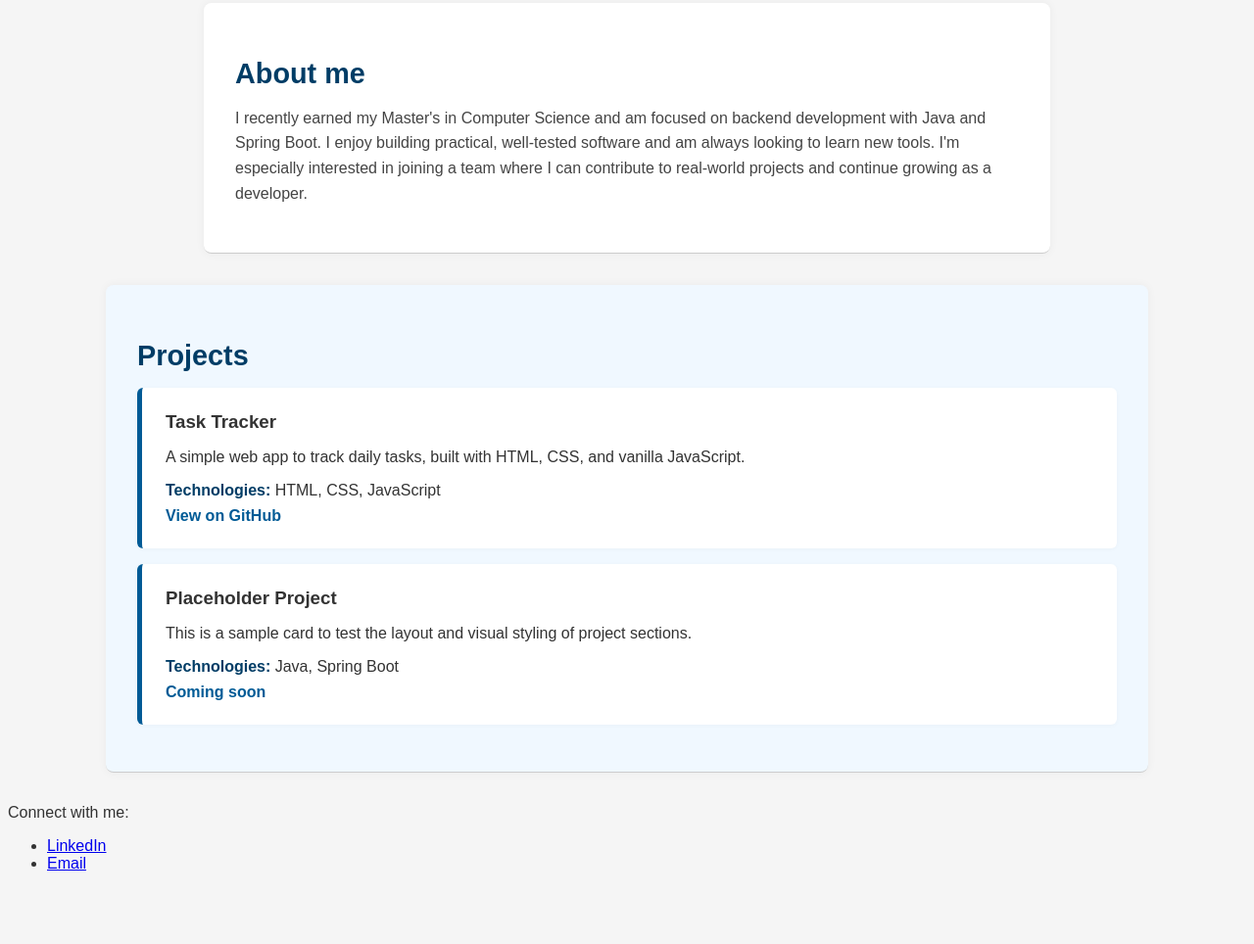
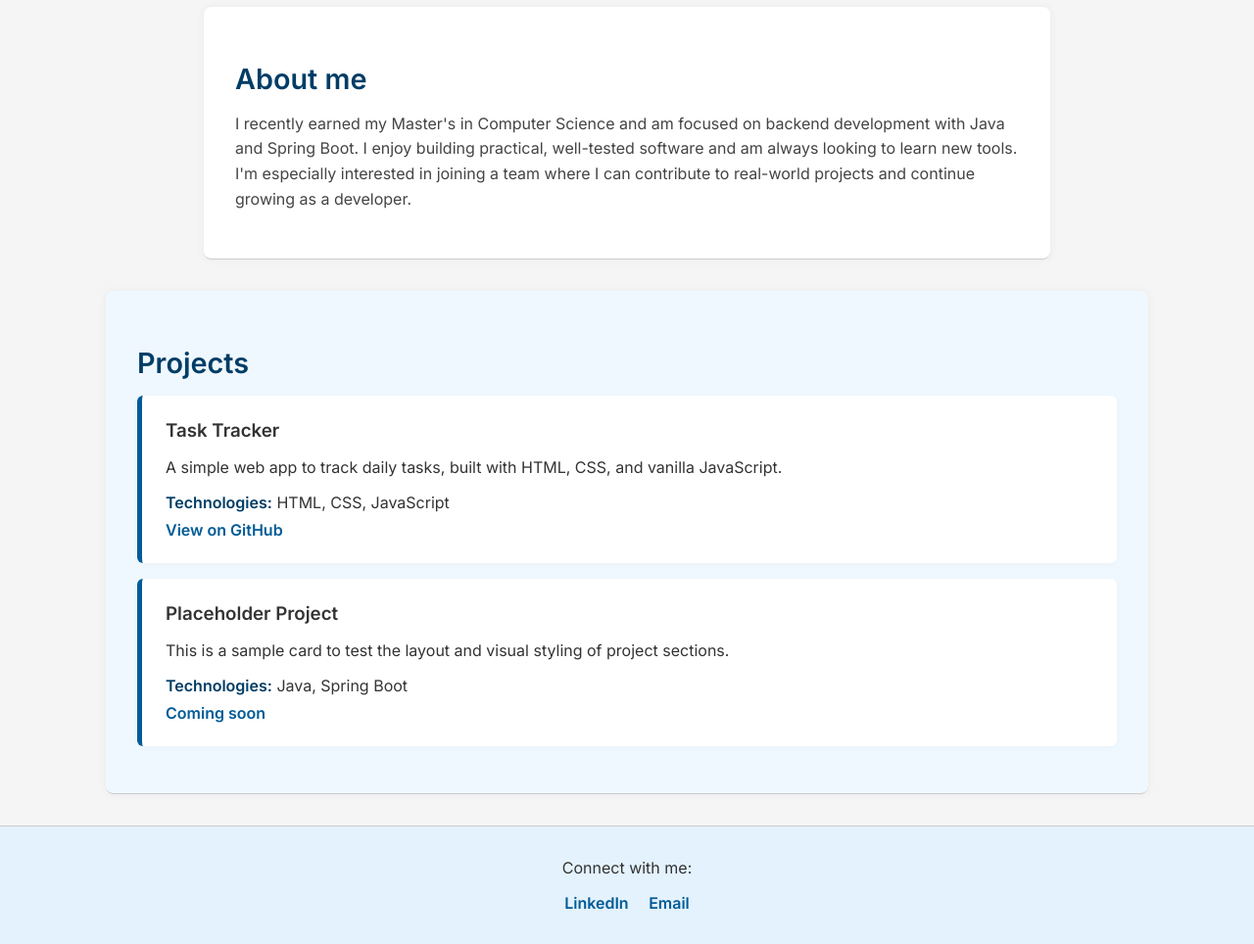
Before and after one commit to arturosalazar/portfolio-site, a plain HTML site: page index.html in a window 1280 px wide. Shown: the part 460-1424 px from the top of the page at 98% size. Before the commit the page ends 1367 px from the top, so only its background shows below. Drawn offline with Linux system fonts and the light colour scheme.

Commit message:
style: apply site-wide styling polish and font updates

```diff
--- a/index.html
+++ b/index.html
@@ -5,6 +5,8 @@
     <meta name="viewport" content="width=device-width, initial-scale=1.0" />
     <title>Arturo Salazar - Portfolio</title>
     <link rel="stylesheet" href="style.css">
+    <link href="https://fonts.googleapis.com/css2?family=Inter:wght@400;600&display=swap" rel="stylesheet">
+
 </head>
 
 <body>
--- a/style.css
+++ b/style.css
@@ -1,9 +1,12 @@
 /* Test styling */
-body {
+  body {
     background-color: #f5f5f5;
-    font-family: Arial, sans-serif;
+    font-family: 'Inter', sans-serif;
     color: #333;
+    margin: 0;
+    padding: 0;
   }
+
 
   h1 {
     color: #005b96;
@@ -11,9 +14,16 @@ body {
     margin-top: 2rem;
   }
 
+  h1, h2, h3 {
+    font-family: 'Inter', sans-serif;
+    font-weight: 600;
+  }
+
+
   section {
     padding: 2rem;
     border-bottom: 1px solid #ccc;
+    margin-bottom: 2.5rem;
   }
 
   #hero {
@@ -150,3 +160,31 @@ body {
   .project-card strong {
     color: #003d66;
   }
+
+  a {
+    color: #005b96;
+    text-decoration: none;
+    font-weight: 600;
+  }
+
+  a:hover {
+    text-decoration: underline;
+  }
+
+  footer {
+    background-color: #e3f2fd;
+    padding: 1rem;
+    text-align: center;
+    border-top: 1px solid #ccc;
+    margin-top: 2rem;
+  }
+
+  footer ul {
+    list-style: none;
+    padding: 0;
+  }
+
+  footer li {
+    display: inline-block;
+    margin: 0 0.5rem;
+  }
```
